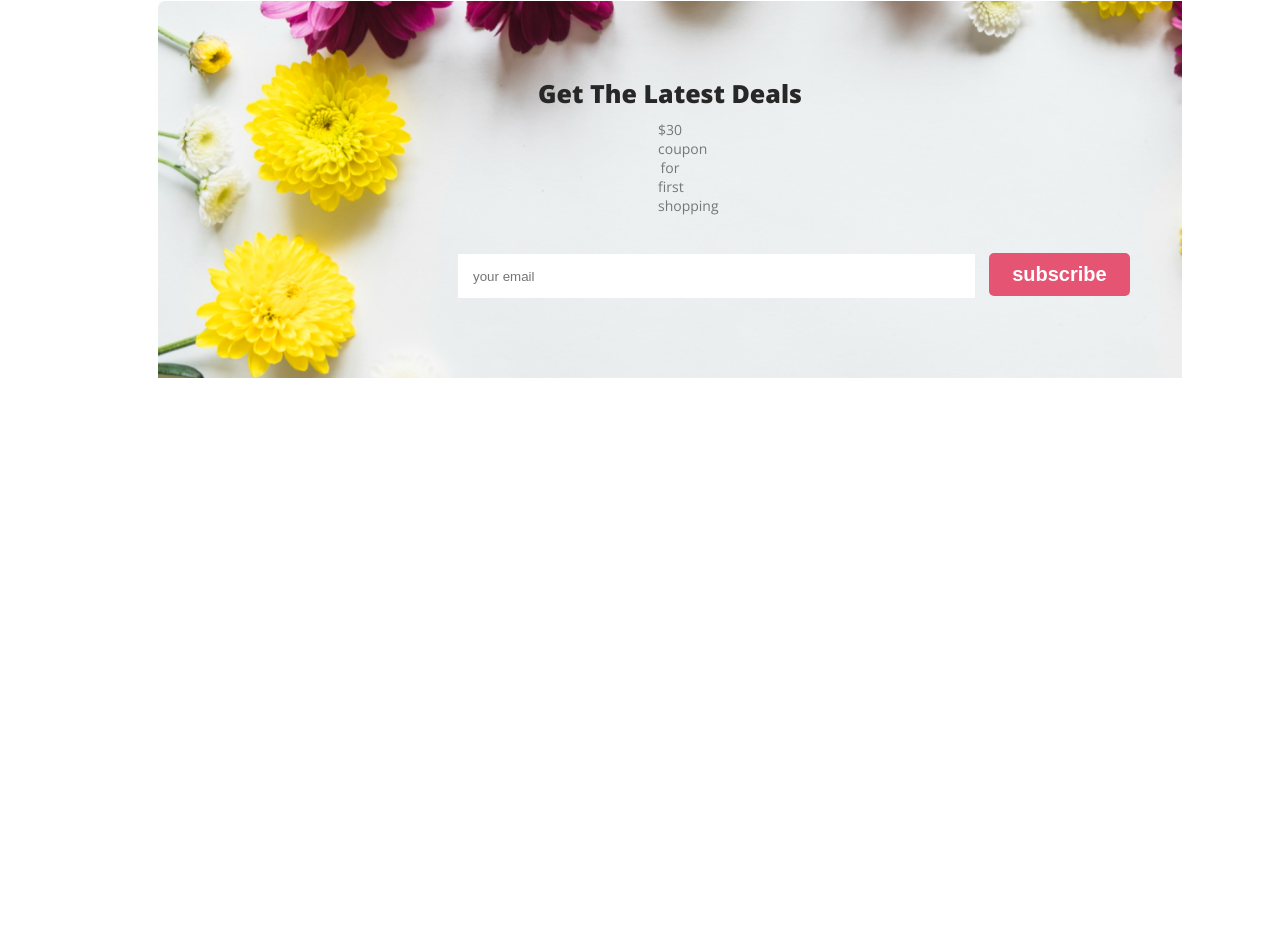
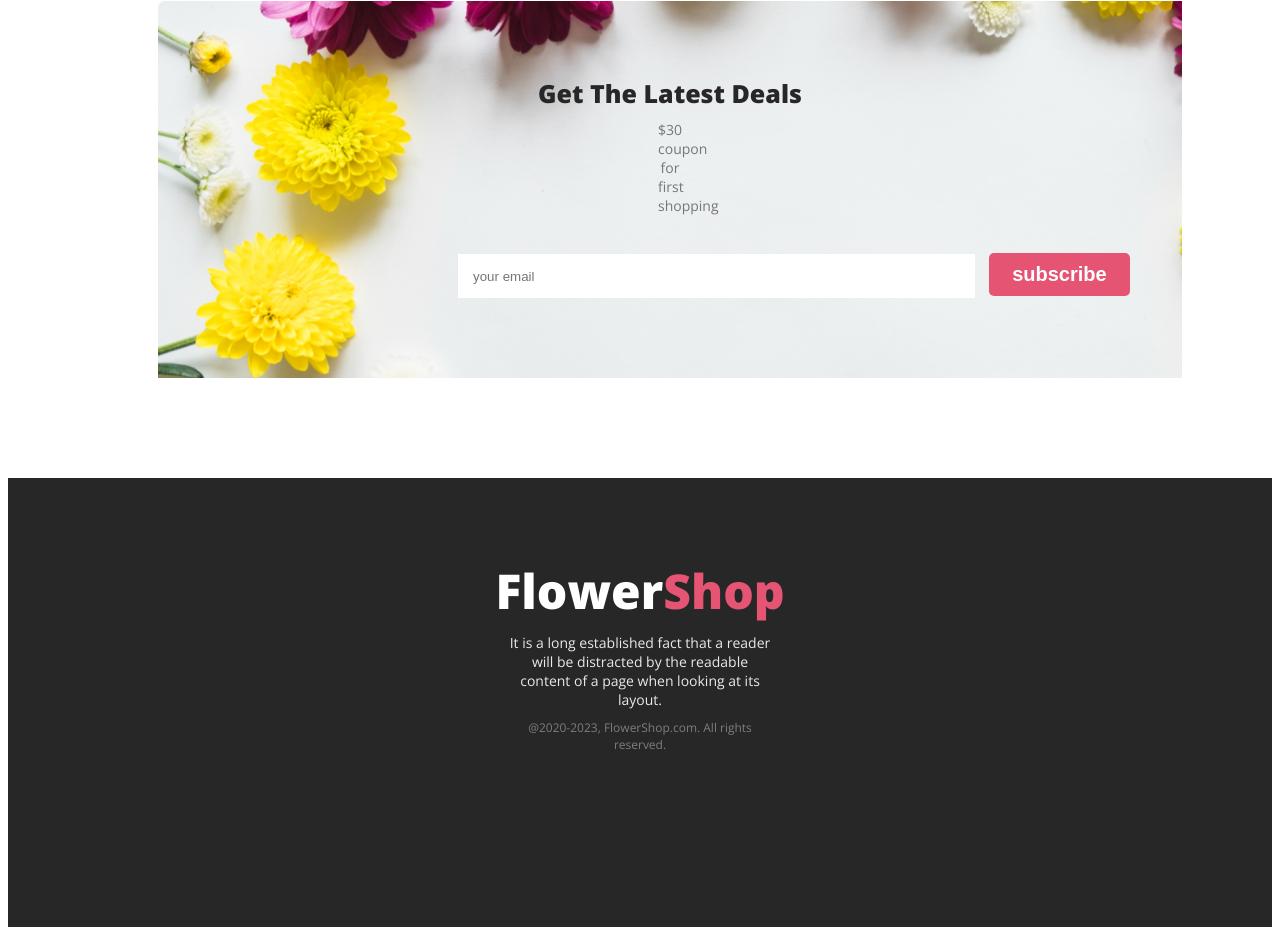
Before and after one commit to Parthpal/flower_shop_parth_assignment, a plain HTML site: page index.html in a window 1280 px wide. Shown: the part 3171-4106 px from the top of the page. Before the commit the page ends 3557 px from the top, so only its background shows below. Drawn offline with nearby package versions, Linux system fonts and the light colour scheme.

Commit message:
footer-section-added

```diff
--- a/index.html
+++ b/index.html
@@ -92,10 +92,18 @@
                     </div>
                     </div>
                  </section>
-
     </main>
     <footer>
-
+        <div class="featured-flower-top">
+            <h3 class="featured-flower-header footer-header">
+                Flower<span class="footer-span">Shop</span>
+            </h3>
+            <p class="featured-flower-description footer-description">
+                It is a long established fact that a reader will be distracted by the readable content of a page when looking at its layout.
+            </p>
+            <p class="featured-flower-description footer-copyright">
+                @2020-2023, FlowerShop.com. All rights reserved.
+        </div>
     </footer>
 </body>
 </html>
--- a/styles/styles.css
+++ b/styles/styles.css
@@ -175,6 +175,36 @@ body{
     margin-top: 8px;
     margin-left:10px;
 }
+footer{
+    background-color: #272727;
+    height: 449px;
+}
+
+.footer-header{
+color: #fff;
+font-size: 48px;
+font-weight: 800;
+padding-top: 80px;
+}
+.footer-span{
+    color: #E55473;
+}
+.footer-description{
+
+    color: rgba(255, 255, 255, 0.90);
+    text-align: center;
+    font-size: 14px;
+    font-weight: 400;
+
+}
+.footer-copyright{
+    padding-top: 10px;
+    color: rgba(255, 255, 255, 0.40);
+    text-align: center;
+    font-size: 12px;
+    font-weight: 400;
+
+}
 /*
   border-radius: 120px 120px 0px 0px;
   background: #F2DEE7;
```
